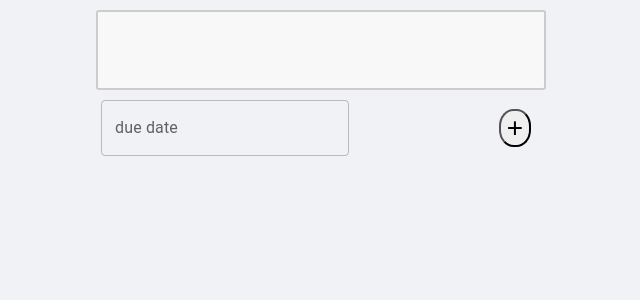
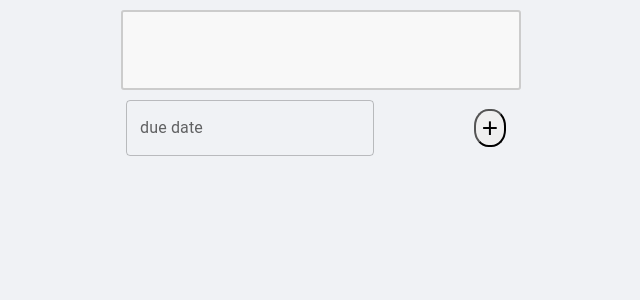
Before and after one commit to laktam/to-do-app, a React (Create React App) app: page / in a window 1280 px wide. Shown: the top 300 px of the page, without its empty margins (319-959 px from the left). Built offline with nearby package versions, Linux system fonts and the light colour scheme.

Commit message:
update task

```diff
--- a/src/components/CreateTask.tsx
+++ b/src/components/CreateTask.tsx
@@ -13,7 +13,7 @@ const Container = styled.div`
   justify-content: space-between;
 `;
 const TextArea = styled.textarea`
-  width: 450px;
+  width: 400px;
   height: 80px;
   padding: 12px 20px;
   box-sizing: border-box;
@@ -48,6 +48,7 @@ export function CreateTask(props: Props) {
       );
       props.setTaskList([...props.taskList, newTask]);
       setTask("");
+      setDate(undefined);
     }
   };
 
--- a/src/components/Task.tsx
+++ b/src/components/Task.tsx
@@ -17,7 +17,7 @@ const Content = styled.div``;
 const Time = styled.div`
   background-color: #e4e6eb;
   border-radius: 20px;
-  padding: 3px 7px;
+  padding: 3px 11px;
   font-size: 15px;
 `;
 const Done = styled.button`
@@ -44,7 +44,7 @@ export function Task(props: Props) {
   return isDone ? (
     <></>
   ) : (
-    <Paper sx={{ width: "300px" }}>
+    <Paper sx={{ width: "350px" }}>
       <Container>
         <Content>{props.content}</Content>
         <SubContainer>
```
